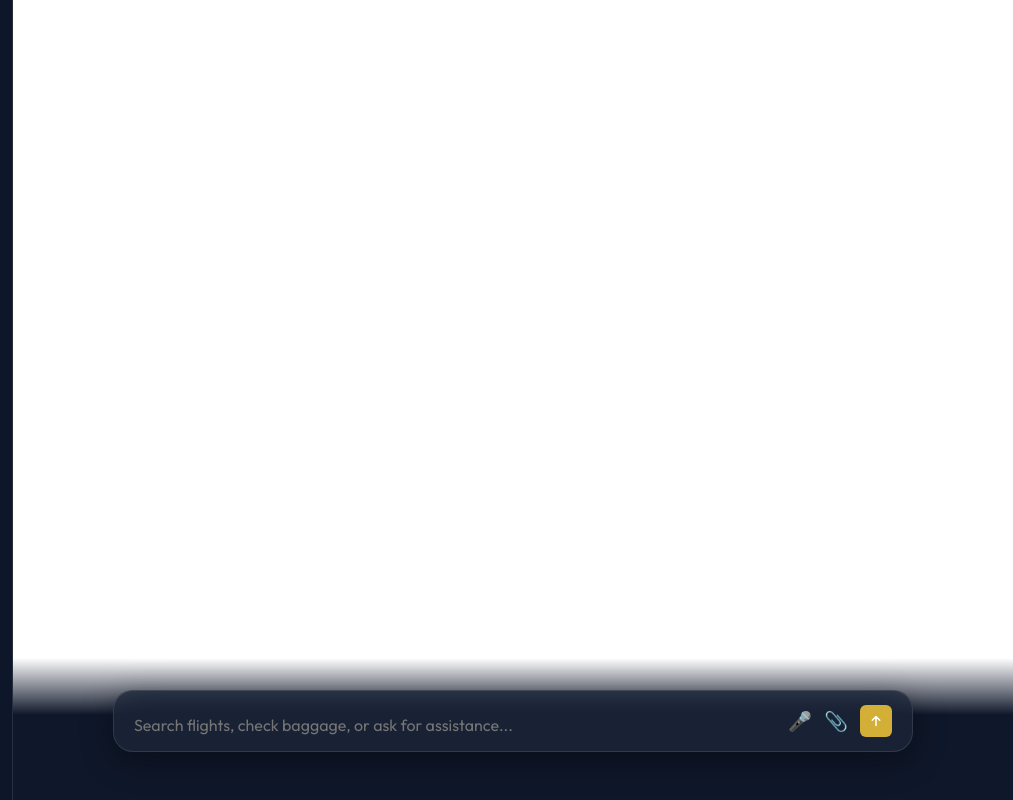
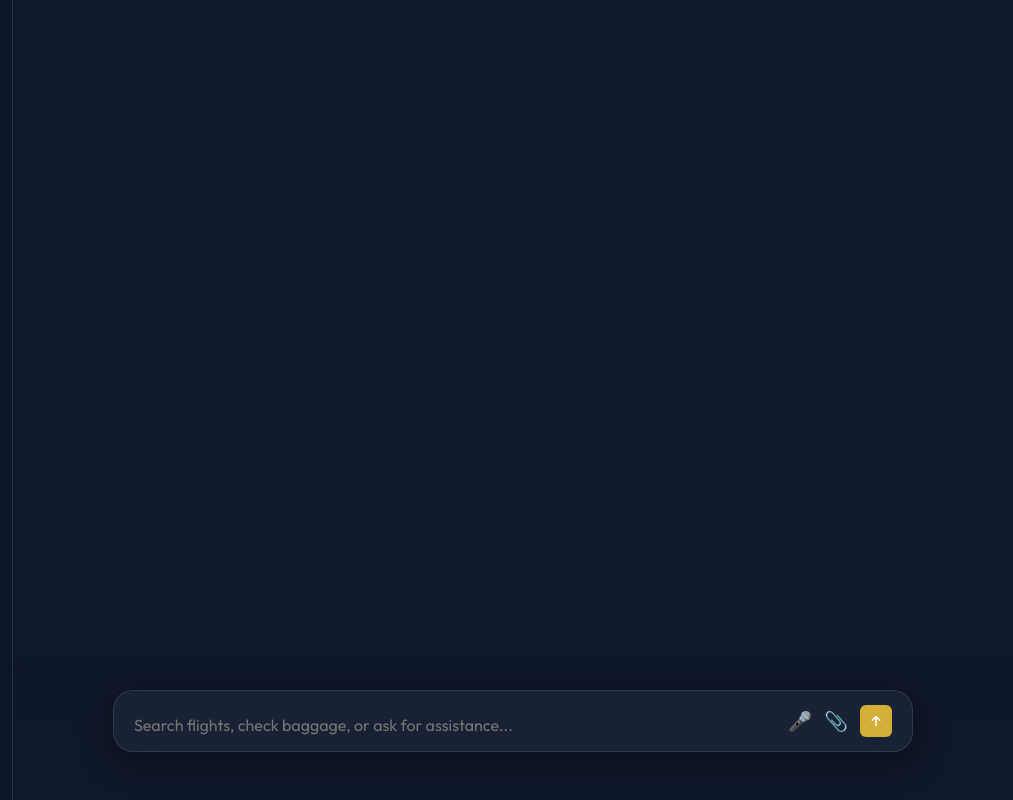
Before and after one commit to kyawzinIT99/Airline-Agent, a plain HTML site: page index.html in a window 1280 px wide. Shown: the full height of the page, 267-1280 px from the left. Drawn offline with Linux system fonts and the light colour scheme.

Commit message:
UI BUGFIX: Resolved invisible white-on-white text by applying theme background to chat interface

```diff
--- a/style.css
+++ b/style.css
@@ -177,7 +177,7 @@ body {
     flex: 1;
     display: flex;
     flex-direction: column;
-    background: #ffffff;
+    background: var(--primary);
     position: relative;
     overflow: hidden;
     max-width: 100%;
```
